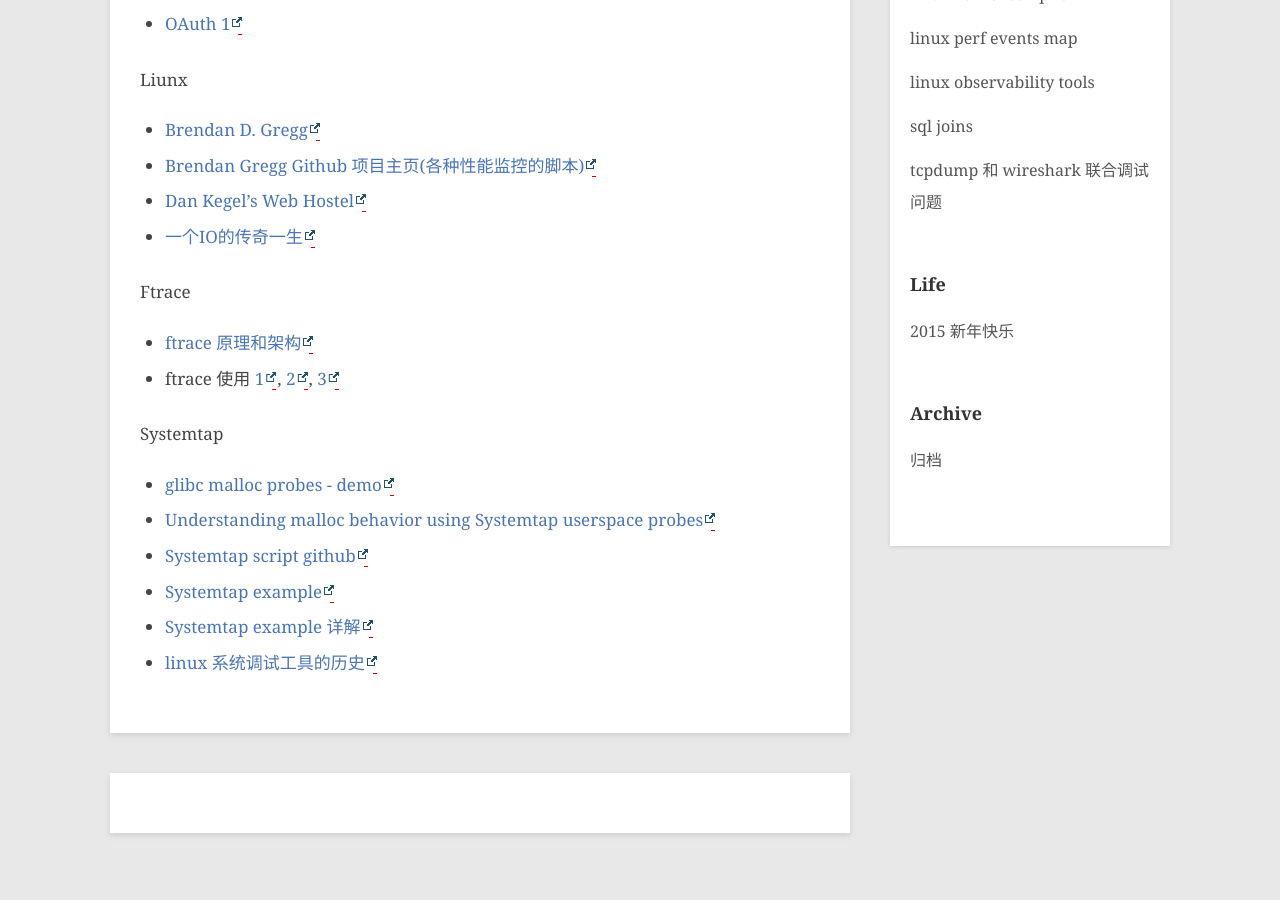
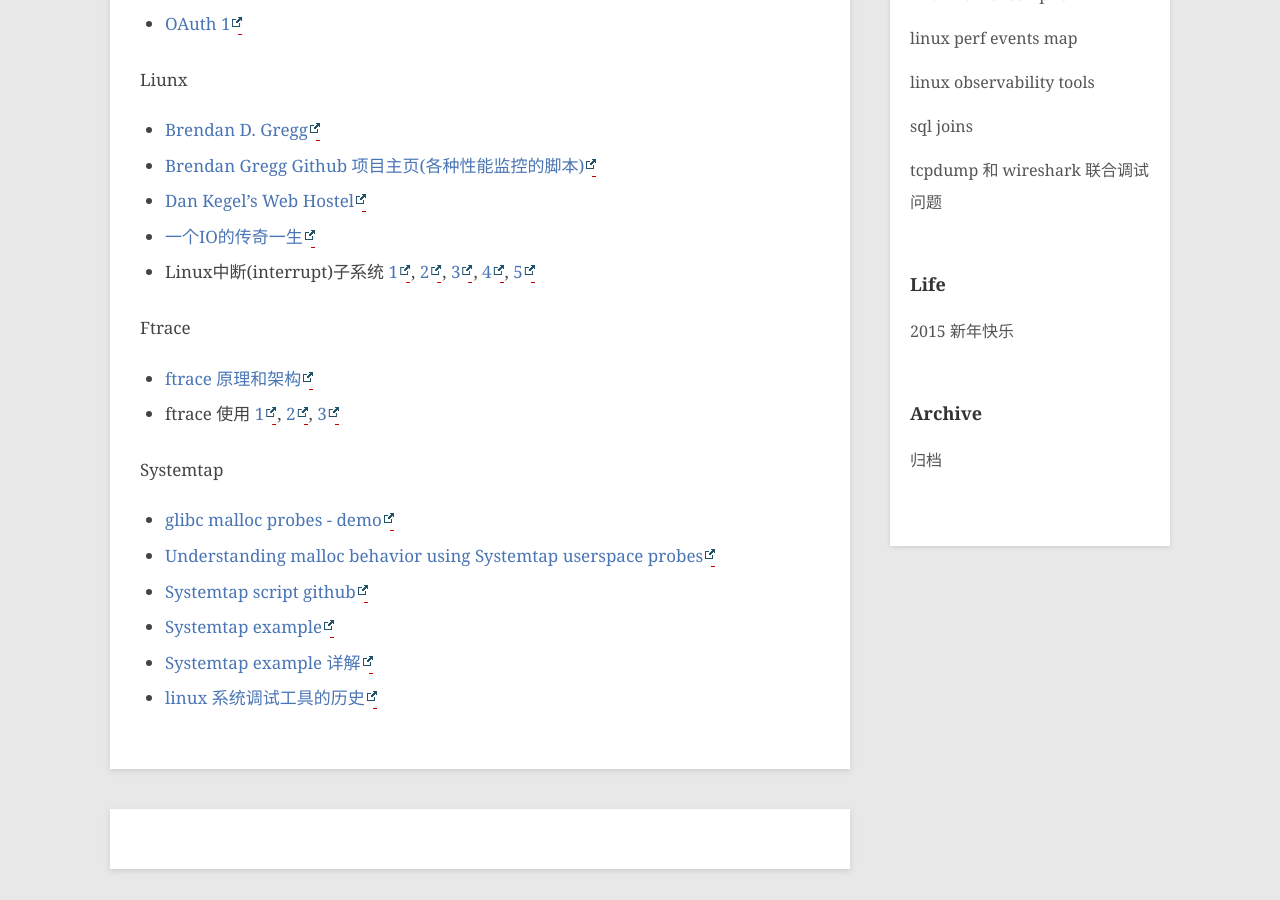
Before and after one commit to hushi55/hushi55.github.io, a Jekyll site: the page built from _posts/blog/2015-01-30-blogs.md, in a window 1280 px wide and 900 px high, scrolled down 747 px. Built offline with Jekyll 4.4.1, drawn with Linux system fonts in a browser that asks for light colours; Markdown is read by kramdown in place of the engine named in the settings; comment, search, counter and statistics services are not loaded; before the commit the page ends 1620 px from its top, so only the background shows below that.

Commit message:
add linux interrupt blogs

```diff
--- a/_posts/blog/2015-01-30-blogs.md
+++ b/_posts/blog/2015-01-30-blogs.md
@@ -29,11 +29,12 @@
 - [Brendan Gregg Github 项目主页(各种性能监控的脚本)](https://github.com/brendangregg)
 - [Dan Kegel's Web Hostel](http://www.kegel.com/)
 - [一个IO的传奇一生](http://alanwu.blog.51cto.com/3652632/d-8)
+- Linux中断(interrupt)子系统 [1][linux_interrupt_1], [2][linux_interrupt_2], [3][linux_interrupt_3], [4][linux_interrupt_4], [5][linux_interrupt_5]
 
 Ftrace
 
 - [ftrace 原理和架构](http://www.ibm.com/developerworks/cn/linux/l-cn-ftrace/index.html)
-- ftrace 使用  [1][], [2][], [3][]
+- ftrace 使用  [1][ftrace_1], [2][ftrace_2], [3][ftrace_3]
 
 Systemtap
 
@@ -46,6 +47,11 @@
 
 
 [-10]:    http://hushi55.github.io/  "-10"
-[1]: http://www.ibm.com/developerworks/cn/linux/l-cn-ftrace1/index.html	"1"
-[2]: http://www.ibm.com/developerworks/cn/linux/l-cn-ftrace2/index.html "2"
-[3]: http://www.ibm.com/developerworks/cn/linux/l-cn-ftrace3/index.html "3"
+[ftrace_1]: http://www.ibm.com/developerworks/cn/linux/l-cn-ftrace1/index.html	"1"
+[ftrace_2]: http://www.ibm.com/developerworks/cn/linux/l-cn-ftrace2/index.html "2"
+[ftrace_3]: http://www.ibm.com/developerworks/cn/linux/l-cn-ftrace3/index.html "3"
+[linux_interrupt_1]: http://blog.csdn.net/droidphone/article/details/7445825  "1"
+[linux_interrupt_2]: http://blog.csdn.net/droidphone/article/details/7467436  "2"
+[linux_interrupt_3]: http://blog.csdn.net/droidphone/article/details/7489756  "3"
+[linux_interrupt_4]: http://blog.csdn.net/droidphone/article/details/7497787  "4"
+[linux_interrupt_5]: http://blog.csdn.net/droidphone/article/details/7518428  "5"
```
